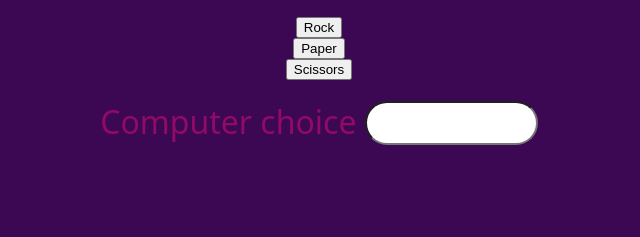
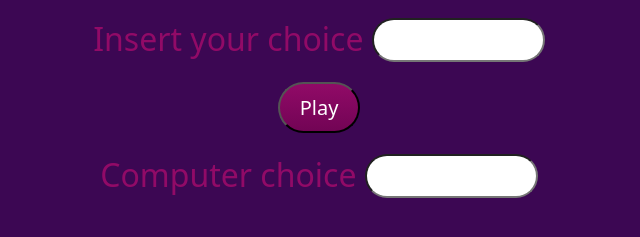
Before and after one commit to Mikiciro/rock-paper-scissors, a plain HTML site: page index.html in a window 1280 px wide. Shown: the part 227-464 px from the top of the page, without its empty margins (321-961 px from the left). Drawn offline with Linux system fonts and the light colour scheme; a web font is replaced by a local one.

Commit message:
ripristinato codice di partenza

```diff
--- a/index.html
+++ b/index.html
@@ -18,11 +18,11 @@
         <h1>Play a game!</h1>
       </div>
       <div class="player">
-        <button id="rock">Rock</button>
+        <!-- <button id="rock">Rock</button>
         <button id="paper">Paper</button>
-        <button id="scissors">Scissors</button>
-        <!-- <label for="playerChoice">Insert your choice <input id="playerChoice" type="text"/></label>
-        <button class="btn" id="startGame" onclick="game();">Play</button> -->
+        <button id="scissors">Scissors</button> -->
+        <label for="playerChoice">Insert your choice <input id="playerChoice" type="text"/></label>
+        <button class="btn" id="startGame" onclick="game();">Play</button>
       </div>
       <div class="computer">
         <label for="computerChoice">Computer choice <input id="computerChoice" type="text" readonly/></label>
--- a/script.js
+++ b/script.js
@@ -4,37 +4,40 @@ function getComputerChoice() {
   return choises[Math.floor(Math.random() * choises.length)];
 }
 
-//function game() {
-  // var player = 0;
-  // var computer = 0;
-  // var round = 3;
-  // for (let i = 0; i < round; i++) {
-  //   var playerChoice = document.getElementById("playerChoice").value;
-  //   var computerChoice = getComputerChoice();
-  //   document.getElementById("computerChoice").value = computerChoice;
-  //   var result = playRound(playerChoice, computerChoice);
-  //   if (result.includes("win")) {
-  //     player++;
-  //   } else if (result.includes("lose")) {
-  //     computer++;
-  //   }
-  //   document.getElementById("gameResult").innerHTML = result + "<br>";
-  // }
-  // if (player > computer) {
-  //   document.getElementById("gameResult").innerHTML += " Greatings! You win!";
-  // } else if (player == computer) {
-  //   document.getElementById("gameResult").innerHTML += " It's a Draw! Another game?";
-  // } else {
-  //   document.getElementById("gameResult").innerHTML += " Sorry! You lose!";
-  // }
-//}
+function game() {
+  var player = 0;
+  var computer = 0;
+  var round = 1;
 
-const rock = document.querySelector("#rock");
-rock.addEventListener('click', playRound);
-const paper = document.querySelector("#paper");
-paper.addEventListener('click', playRound);
-const scissors = document.querySelector("#scissors");
-scissors.addEventListener('click', playRound);
+  for (let i = 0; i < round; i++) {
+    var playerChoice = document.getElementById("playerChoice").value;
+    var computerChoice = getComputerChoice();
+    document.getElementById("computerChoice").value = computerChoice;
+    var result = playRound(playerChoice, computerChoice);
+
+    if (result.includes("win")) {
+      player++;
+    } else if (result.includes("lose")) {
+      computer++;
+    }
+    document.getElementById("gameResult").innerHTML = result + "<br>";
+  }
+
+  if (player > computer) {
+    document.getElementById("gameResult").innerHTML += " Greatings! You win!";
+  } else if (player == computer) {
+    document.getElementById("gameResult").innerHTML += " It's a Draw! Another game?";
+  } else {
+    document.getElementById("gameResult").innerHTML += " Sorry! You lose!";
+  }
+}
+
+// const rock = document.querySelector("#rock");
+// rock.addEventListener('click', playRound);
+// const paper = document.querySelector("#paper");
+// paper.addEventListener('click', playRound);
+// const scissors = document.querySelector("#scissors");
+// scissors.addEventListener('click', playRound);
 
 function playRound(playerSelection, computerSelection) {
   var winAgainst = {
@@ -43,88 +46,75 @@ function playRound(playerSelection, computerSelection) {
     rock: "scissors",
   };
 
-  if (playerSelection, computerSelection) {
-    console.log("draw");
+  if (equals(playerSelection, computerSelection)) {
+     return "Draw";
+   }
+   if (equals(winAgainst[playerSelection], computerSelection)) {
+     return "You win! " + playerSelection + " beat " + computerSelection;
+   } else {
+     return "You lose! " + computerSelection + " beat " + playerSelection;
+   }
+}
+ function equals(a, b) {
+   return a.toLowerCase() == b.toLowerCase();
+ }
+
+//FUNZIONE DEI TEST
+
+function testPlayRound() {
+  if (playRound("paper", "scissors") == "You lose! scissors beat paper") {
+    console.log("test ok");
+  } else {
+    console.log("test ko");
   }
 
-  if (winAgainst[playerSelection], computerSelection) {
-    return console.log("you win");
+  if (playRound("paper", "rock") == "You win! paper beat rock") {
+    console.log("test ok");
   } else {
-    return console.log("you lose");
+    console.log("test ko");
+  }
+
+  if (playRound("paper", "paper") == "Draw") {
+    console.log("test ok");
+  } else {
+    console.log("test ko");
+  }
+
+  if (playRound("rock", "paper") == "You lose! paper beat rock") {
+    console.log("test ok");
+  } else {
+    console.log("test ko");
+  }
+
+  if (playRound("rock", "scissors") == "You win! rock beat scissors") {
+    console.log("test ok");
+  } else {
+    console.log("test ko");
+  }
+
+  if (playRound("rock", "rock") == "Draw") {
+    console.log("test ok");
+  } else {
+    console.log("test ko");
+  }
+
+  if (playRound("scissors", "rock") == "You lose! rock beat scissors") {
+    console.log("test ok");
+  } else {
+    console.log("test ko");
+  }
+
+  if (playRound("scissors", "paper") == "You win! scissors beat paper") {
+    console.log("test ok");
+  } else {
+    console.log("test ko");
+  }
+
+  if (playRound("scissors", "scissors") == "Draw") {
+    console.log("test ok");
+  } else {
+    console.log("test ko");
   }
 }
 
-
-
-//   if (equals(playerSelection, computerSelection)) {
-//     return "Draw";
-//   }
-//   if (equals(winAgainst[playerSelection], computerSelection)) {
-//     return "You win! " + playerSelection + " beat " + computerSelection;
-//   } else {
-//     return "You lose! " + computerSelection + " beat " + playerSelection;
-//   }
-
-// function equals(a, b) {
-//   return a.toLowerCase() == b.toLowerCase();
-// }
-
-//FUNZIONE DEI TEST
-
-// function testPlayRound() {
-//   if (playRound("paper", "scissors") == "You lose! scissors beat paper") {
-//     console.log("test ok");
-//   } else {
-//     console.log("test ko");
-//   }
-
-//   if (playRound("paper", "rock") == "You win! paper beat rock") {
-//     console.log("test ok");
-//   } else {
-//     console.log("test ko");
-//   }
-
-//   if (playRound("paper", "paper") == "Draw") {
-//     console.log("test ok");
-//   } else {
-//     console.log("test ko");
-//   }
-
-//   if (playRound("rock", "paper") == "You lose! paper beat rock") {
-//     console.log("test ok");
-//   } else {
-//     console.log("test ko");
-//   }
-
-//   if (playRound("rock", "scissors") == "You win! rock beat scissors") {
-//     console.log("test ok");
-//   } else {
-//     console.log("test ko");
-//   }
-
-//   if (playRound("rock", "rock") == "Draw") {
-//     console.log("test ok");
-//   } else {
-//     console.log("test ko");
-//   }
-
-//   if (playRound("scissors", "rock") == "You lose! rock beat scissors") {
-//     console.log("test ok");
-//   } else {
-//     console.log("test ko");
-//   }
-
-//   if (playRound("scissors", "paper") == "You win! scissors beat paper") {
-//     console.log("test ok");
-//   } else {
-//     console.log("test ko");
-//   }
-
-//   if (playRound("scissors", "scissors") == "Draw") {
-//     console.log("test ok");
-//   } else {
-//     console.log("test ko");
-//   }
-// }
-
-// testPlayRound();
+testPlayRound();
```
